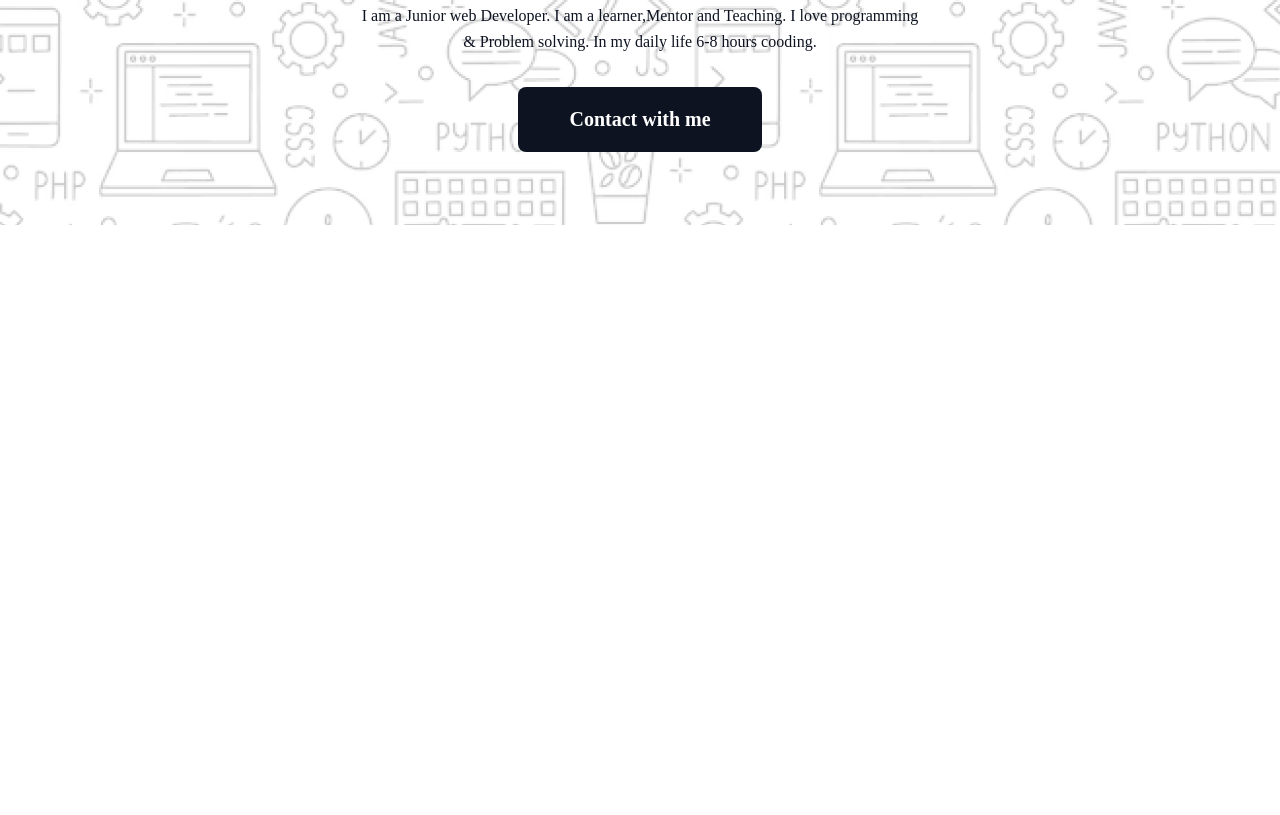
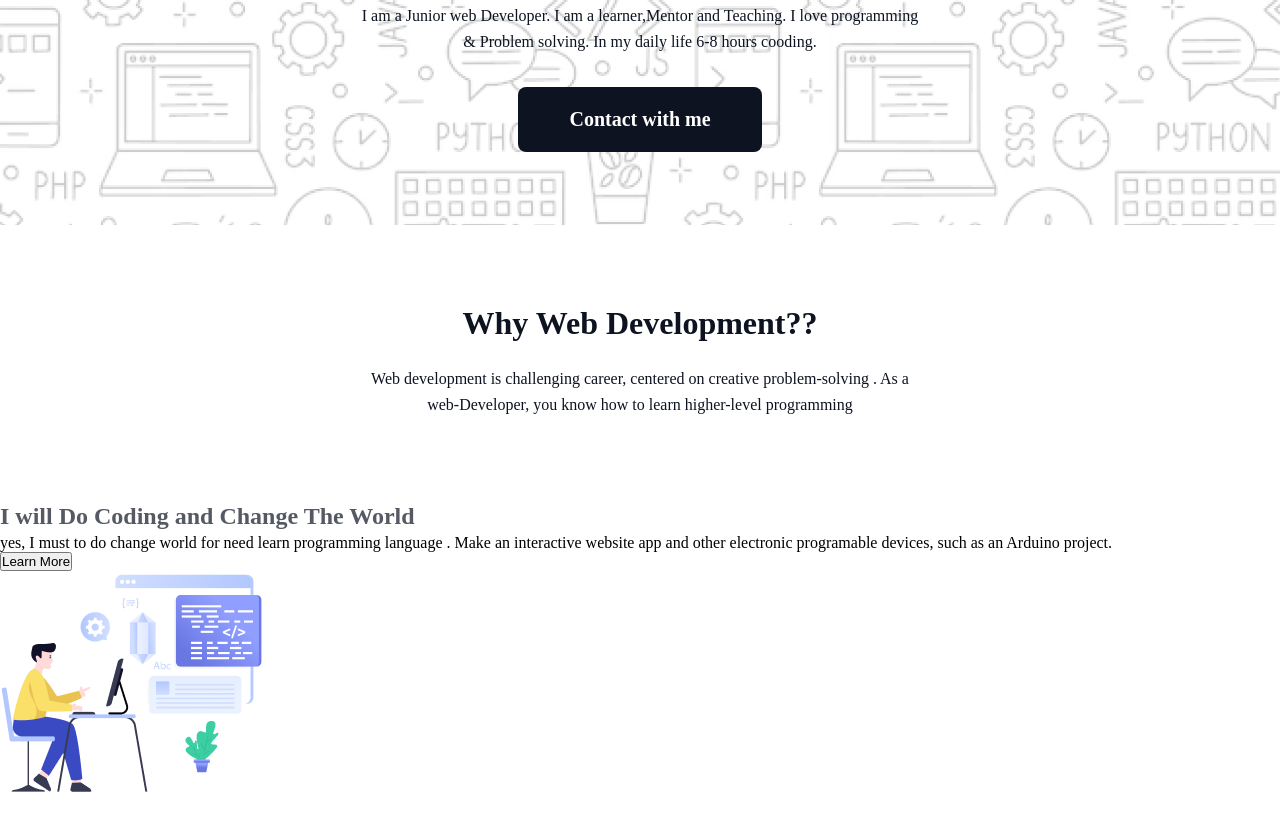
Before and after one commit to ruhulaminn1316/Assignment-01, a plain HTML site: page index.html in a window 1280 px wide. Shown: the part 427-1242 px from the top of the page. Before the commit the page ends 800 px from the top, so only its background shows below. Drawn offline with Linux system fonts and the light colour scheme; a web font is replaced by a local one.

Commit message:
main-part-02

```diff
--- a/index.html
+++ b/index.html
@@ -25,7 +25,29 @@
     <!-- End Header Part -->
      <!-- Main Part -->
       <main>
-
+<section id="main-part-01">
+    <div class="main-01">
+<h2 class="why-web">Why Web Development??</h2>
+<p class="why-web-01">Web development is challenging career, centered on creative problem-solving .  As a <br>web-Developer, you know how to learn higher-level programming </p>
+    </div>
+</section>
+<section id="main-part-02">
+    <div class="main-02">
+        <div>
+            <h2 class="i-will-do">
+                I will Do Coding and Change The World
+            </h2>
+            <p class="yes-i-must">
+              yes, I must to do change world for need learn programming language . Make an interactive website app and other electronic programable devices, such as an Arduino project.
+            </p>
+            <button>
+            Learn More</button>
+        </div>
+    <img src="./assets/Layer_1.png" alt="learn about programming">
+            </div>
+            <div></div>
+            <div></div>
+</section>
       </main>
       <!-- end Main part -->
        <!-- footer part -->
--- a/styles/style.css
+++ b/styles/style.css
@@ -65,3 +65,56 @@ margin-top:32px;
 /* header End */
 
 /* Main part */
+#main-part-01{
+width: auto;
+height: auto;
+align-items: center;
+padding: 80px 97px 80px 97px;
+margin:auto;
+
+}
+
+
+/* .main-01{
+    text-align: center;
+} */
+.why-web{
+color: rgb(13, 19, 33);
+font-family: Azeret Mono;
+font-size: 32px;
+font-weight: 800;
+line-height: 37px;
+letter-spacing: 0%;
+text-align: center;
+}
+.why-web-01{
+color: rgb(13, 19, 33);
+font-family: Azeret Mono;
+font-size: 16px;
+font-weight: 400;
+line-height: 26px;
+letter-spacing: 0%;
+text-align: center;
+margin-top: 24px;
+}
+
+/* main-part-02 */
+.i-will-do{
+    color: rgba(13, 19, 33, 0.7);
+font-family: Azeret Mono;
+font-size: 24px;
+font-weight: 700;
+line-height: 36px;
+letter-spacing: 0%;
+text-align: left;
+
+}
+.i-will-must{
+    color: rgb(13, 19, 33);
+font-family: Azeret Mono;
+font-size: 16px;
+font-weight: 400;
+line-height: 26px;
+letter-spacing: 0%;
+text-align: left;
+}
```
